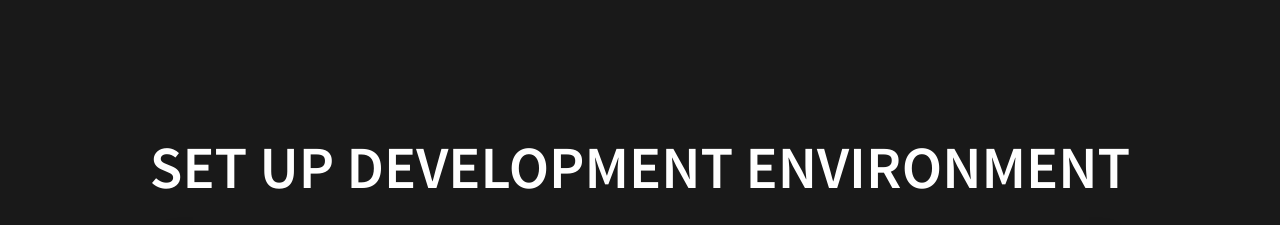
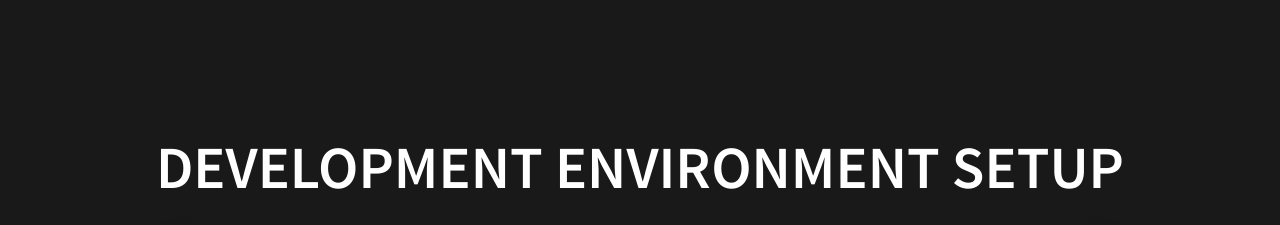
Before and after one commit to Sa1tyBiscuit/reveal_hw, a website: page index.html in a window 1280 px wide. Both pictures are taken after a click on the button "next slide". Shown: the top 225 px of the page. Drawn offline with nearby package versions, Linux system fonts and the light colour scheme.

Commit message:
updated index html file

```diff
--- a/index.html
+++ b/index.html
@@ -22,7 +22,7 @@
 					<h1 class="r-fit-text">wave chatbot app in four functions</h1>
 				</section>
 				<section>
-					<h3> Set up Development environment </h3>
+					<h3> Development environment Setup</h3>
 					<pre><code data-trim data-noescape>
 						# Create a new directory
 						mkdir wave_chatbot_app
@@ -39,6 +39,7 @@
 					</code></pre>
 
 				</section>
+				<section> On to the the application code! 🚀  </section>
 				<section>
 					<h3>Import the relevant packages</h3>
 					<pre><code data-trim data-noescape>
```
